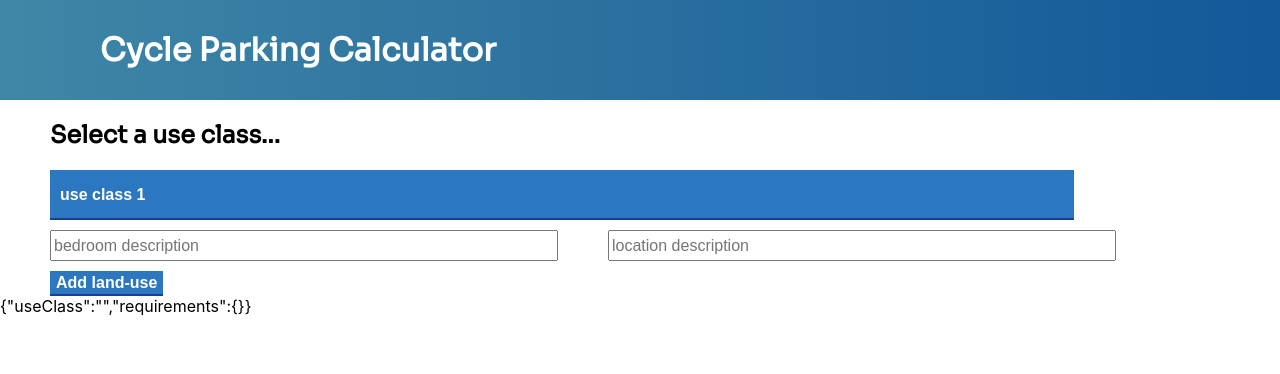
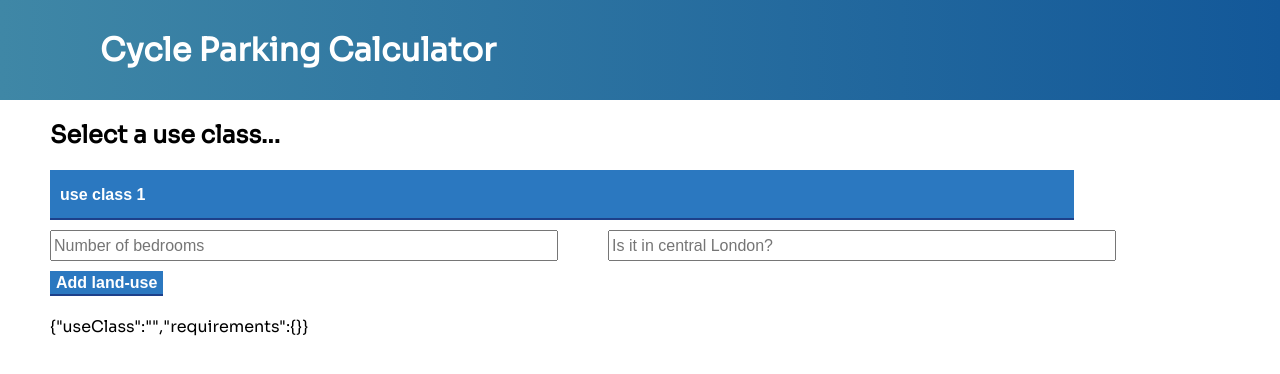
Before and after one commit to edvaudin/cycle-parking-app, a React (Create React App) app: page / in a window 1280 px wide. Shown: the top 374 px of the page. Built offline with nearby package versions, Linux system fonts and the light colour scheme.

Commit message:
Transferred user input object to new Calculator component

```diff
--- a/src/components/App.js
+++ b/src/components/App.js
@@ -1,5 +1,6 @@
 import Header from './Header'
 import Form from './Form'
+import Calculator from './Calculator'
 
 function App() {
   return (
--- /dev/null
+++ b/src/components/Calculator.tsx
@@ -0,0 +1,13 @@
+import { render } from '@testing-library/react';
+import React from 'react'
+
+const Calculator = (props: any) => {
+    //var storedUseClass = localStorage.getItem('useClass');
+    return(
+        <div>
+            <p>{JSON.stringify(props.useClass)}</p>
+        </div>
+    )
+}
+
+export default Calculator
--- a/src/components/Form.tsx
+++ b/src/components/Form.tsx
@@ -1,5 +1,6 @@
 import React, { FC, useState, ChangeEvent, FormEvent } from 'react'
 import { UseClass } from '../types'
+import Calculator from './Calculator'
 import {useClassList, reqDescriptions} from './data'
 
 export const Form = () => {
@@ -17,10 +18,14 @@ export const Form = () => {
     const handleSelect = (e : ChangeEvent<HTMLSelectElement>) => {
         var selectedUseClass = e.target.selectedIndex;
         setSelectedUseClass(selectedUseClass);
-        setParameterValue(prevUseClass => { prevUseClass.useClass = useClassList[selectedUseClass].description; return JSON.parse(JSON.stringify(prevUseClass)); ; });
+        setParameterValue(prevUseClass => {
+            prevUseClass.useClass = useClassList[selectedUseClass].description;
+            return JSON.parse(JSON.stringify(prevUseClass)); ;
+        });
     };
 
-    const handleSubmit = () => {
+    const handleSubmit = (e : ChangeEvent<HTMLFormElement>) => {
+        e.preventDefault();
         localStorage.setItem("useClass", JSON.stringify(parameterValue));
     }
 
@@ -35,7 +40,7 @@ export const Form = () => {
                         {useClassList[selectedUseClass].requirements.map((requirement, index) => {
                             return (
                                 <input
-                                    type="text"
+                                    type="number"
                                     style={{width:"500px"}}
                                     key={index}
                                     name={index.toString()}
@@ -52,8 +57,8 @@ export const Form = () => {
                         })}
                     <br />
                     <button>Add land-use</button>
-                    <div>{JSON.stringify(parameterValue)}</div>
                 </form>
+                <Calculator useClass={parameterValue}/>
         </div>
     )
 }
--- a/src/components/data.ts
+++ b/src/components/data.ts
@@ -19,7 +19,7 @@ export const useClassList : UseClass[] = [
 ]
 
 export const reqDescriptions = {
-    BEDROOMS : "bedroom description",
-    LOCATION : "location description",
-    GROSS_EXTERN_AREA : "gross extern area description"
+    BEDROOMS : "Number of bedrooms",
+    LOCATION : "Is it in central London?",
+    GROSS_EXTERN_AREA : "Gross External Area"
 }
```
